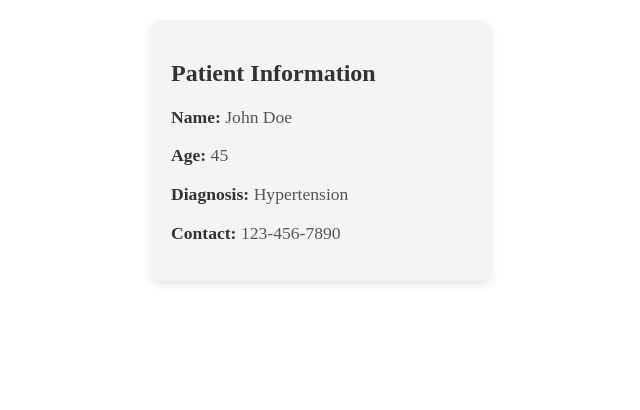
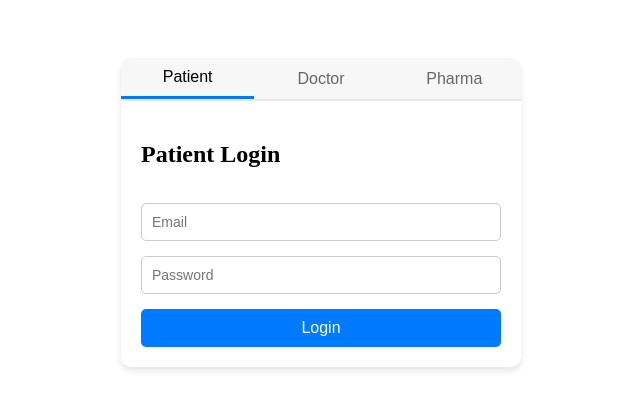
Before and after one commit to Binaryul/MediLink, a React (Vite) app: page / in a window 1280 px wide. Shown: the top 410 px of the page, without its empty margins (319-959 px from the left). Built offline with nearby package versions, Linux system fonts and the light colour scheme.

Commit message:
Started work on a Login portal. 'Finalised' patient card

```diff
--- a/src/App.tsx
+++ b/src/App.tsx
@@ -1,19 +1,9 @@
-import Patient from './assets/patients/patient.tsx';
-
-// Define the App function
+import LoginBox from "./assets/Login/LoginBox"
 function App() {
-  // Sample patient data to pass as props
-  const samplePatient = {
-    name: "John Doe",
-    age: 45,
-    diagnosis: "Hypertension",
-    contact: "123-456-7890"
-  };
 
   return (
-    <div className="App">
-      {/* Pass the patientData object to the Patient component */}
-      <Patient patientData={samplePatient} />
+    <div className="App" style={{ display: "flex", flexWrap: "wrap" }}>
+     <LoginBox/>
     </div>
   );
 }
--- /dev/null
+++ b/src/assets/Login/DrLogin.tsx
@@ -0,0 +1,39 @@
+import styles from "./UserLogin.module.css"
+import { useState } from "react"
+
+function DrLogin(){
+    const [email, setEmail] = useState<string>("");
+    const [isValid, setIsValid] = useState<boolean>(true);
+
+
+    // when email changes this catches the change in useState and passes it through validation
+    function handleEmailChange(event: React.ChangeEvent<HTMLInputElement>) {
+        const input = event.target.value;
+        setEmail(input);
+        setIsValid(isValidEmail(input));
+    }
+
+    function isValidEmail(email: string): boolean {
+        const emailRegex = /^[^\s@]+@[^\s@]+\.[^\s@]+$/;
+        return emailRegex.test(email);
+    }
+    return (
+        <div className={styles.loginForm}>
+            <h2>Doctor Login</h2>
+            <input
+                type="text"
+                placeholder="Email"
+                value={email}
+                onChange={handleEmailChange}
+                className={`${styles.input} ${!isValid ? styles.invalid : ""}`}
+                // changes style depending on if isValid is True or not
+            />
+            {!isValid && <p className={styles.errorText}>Please enter a valid email address.</p>}
+            <input type="password" placeholder="Password" className={styles.input} />
+            <button className={styles.submitButton} disabled={!isValid}>Login</button>
+        </div>
+    )
+}
+
+
+export default DrLogin
--- /dev/null
+++ b/src/assets/Login/LoginBox.module.css
@@ -0,0 +1,58 @@
+.selected-role {
+    text-align: center;
+  }
+
+  .selected-role button {
+    margin-top: 1rem;
+    padding: 0.5rem 1rem;
+    background: #007bff;
+    color: #fff;
+    border: none;
+    border-radius: 4px;
+    cursor: pointer;
+    transition: background 0.2s;
+  }
+
+  .selected-role button:hover {
+    background: #0056b3;
+  }
+
+  .loginBox {
+    width: 400px;
+    margin: 50px auto;
+    background: #ffffff;
+    box-shadow: 0 4px 6px rgba(0, 0, 0, 0.1);
+    border-radius: 10px;
+    overflow: hidden;
+}
+
+.tabContainer {
+    display: flex;
+    justify-content: space-around;
+    background-color: #f7f7f7;
+    border-bottom: 2px solid #eaeaea;
+}
+
+.tabButton {
+    flex: 1;
+    padding: 10px;
+    background: none;
+    border: none;
+    cursor: pointer;
+    font-size: 16px;
+    color: #666;
+    transition: color 0.3s ease, border-bottom 0.3s ease;
+}
+
+.tabButton:hover {
+    color: #000;
+}
+
+.tabButton.active {
+    color: #000;
+    border-bottom: 3px solid #007bff;
+}
+
+.formContainer {
+    padding: 20px;
+}
--- /dev/null
+++ b/src/assets/Login/LoginBox.tsx
@@ -0,0 +1,39 @@
+import styles from "./LoginBox.module.css";
+import { useState } from 'react';
+import PatientLogin from "./PatientLogin"
+import DrLogin from "./DrLogin"
+import PharLogin from "./PharLogin"
+
+
+function LoginBox(){
+  const [activeTab, setActiveTab] = useState("Patient");
+
+  function handleTabClick(tab:string) {
+    setActiveTab(tab);
+  }
+
+
+  return (
+    <div className={styles.loginBox}>
+      <div className={styles.tabContainer}>
+        <button className={`${styles.tabButton} ${activeTab === "Patient" ? styles.active : ""}`} onClick={() => handleTabClick("Patient")}>
+          Patient
+        </button>
+        <button className={`${styles.tabButton} ${activeTab === "Doctor" ? styles.active : ""}`} onClick={() => handleTabClick("Doctor")}>
+          Doctor
+        </button>
+        <button className={`${styles.tabButton} ${activeTab === "Pharma" ? styles.active : ""}`} onClick={() => handleTabClick("Pharma")}>
+          Pharma
+        </button>
+      </div>
+      <div className={styles.formContainer}>
+        {activeTab == "Patient" && <PatientLogin />}
+        {activeTab == "Doctor" && <DrLogin/>}
+        {activeTab == "Pharma" && <PharLogin/>}
+      </div>
+    </div>
+  )
+
+}
+
+export default LoginBox
--- /dev/null
+++ b/src/assets/Login/PatientLogin.tsx
@@ -0,0 +1,39 @@
+import styles from "./UserLogin.module.css"
+import { useState } from "react"
+
+function PatientLogin(){
+
+    const [email, setEmail] = useState<string>("");
+    const [isValid, setIsValid] = useState<boolean>(true);
+
+
+    // when email changes this catches the change in useState and passes it through validation
+    function handleEmailChange(event: React.ChangeEvent<HTMLInputElement>) {
+        const input = event.target.value;
+        setEmail(input);
+        setIsValid(isValidEmail(input));
+    }
+
+    function isValidEmail(email: string): boolean {
+        const emailRegex = /^[^\s@]+@[^\s@]+\.[^\s@]+$/;
+        return emailRegex.test(email);
+    }
+    return (
+        <div className={styles.loginForm}>
+            <h2>Patient Login</h2>
+            <input
+                type="text"
+                placeholder="Email"
+                value={email}
+                onChange={handleEmailChange}
+                className={`${styles.input} ${!isValid ? styles.invalid : ""}`}
+                // changes style depending on if isValid is True or not
+            />
+            {!isValid && <p className={styles.errorText}>Please enter a valid email address.</p>}
+            <input type="password" placeholder="Password" className={styles.input} />
+            <button className={styles.submitButton} disabled={!isValid}>Login</button>
+        </div>
+    )
+}
+
+export default PatientLogin
--- /dev/null
+++ b/src/assets/Login/PharLogin.tsx
@@ -0,0 +1,38 @@
+import styles from "./UserLogin.module.css"
+import { useState } from "react"
+
+function PharLogin(){
+    const [email, setEmail] = useState<string>("");
+    const [isValid, setIsValid] = useState<boolean>(true);
+
+
+    // when email changes this catches the change in useState and passes it through validation
+    function handleEmailChange(event: React.ChangeEvent<HTMLInputElement>) {
+        const input = event.target.value;
+        setEmail(input);
+        setIsValid(isValidEmail(input));
+    }
+
+    function isValidEmail(email: string): boolean {
+        const emailRegex = /^[^\s@]+@[^\s@]+\.[^\s@]+$/;
+        return emailRegex.test(email);
+    }
+    return (
+        <div className={styles.loginForm}>
+            <h2>Pharmacy Login</h2>
+            <input
+                type="text"
+                placeholder="Email"
+                value={email}
+                onChange={handleEmailChange}
+                className={`${styles.input} ${!isValid ? styles.invalid : ""}`}
+                // changes style depending on if isValid is True or not
+            />
+            {!isValid && <p className={styles.errorText}>Please enter a valid email address.</p>}
+            <input type="password" placeholder="Password" className={styles.input} />
+            <button className={styles.submitButton} disabled={!isValid}>Login</button>
+        </div>
+    )
+}
+
+export default PharLogin
--- /dev/null
+++ b/src/assets/Login/UserLogin.module.css
@@ -0,0 +1,39 @@
+.loginForm {
+    display: flex;
+    flex-direction: column;
+    gap: 15px;
+}
+
+.input {
+    padding: 10px;
+    font-size: 14px;
+    border: 1px solid #ccc;
+    border-radius: 5px;
+}
+
+.input.invalid {
+    border-color: red;
+    background-color: #ffe6e6;
+}
+
+.errorText {
+    color: red;
+    font-size: 12px;
+    margin-top: -10px;
+}
+
+.submitButton {
+    padding: 10px;
+    font-size: 16px;
+    background-color: #007bff;
+    color: #fff;
+    border: none;
+    border-radius: 5px;
+    cursor: pointer;
+    transition: background-color 0.3s ease;
+}
+
+.submitButton:disabled {
+    background-color: #ccc;
+    cursor: not-allowed;
+}
--- a/src/assets/patients/patient.tsx
+++ b/src/assets/patients/patient.tsx
@@ -2,32 +2,50 @@ import PropTypes from 'prop-types';
 import styles from './patient.module.css';
 
 
-function Patient({ patientData }: { patientData: PatientInfo }) {
+/*type PatientInfo ={
+  name: string;
+  age: number;
+  diagnosis: string;
+  contact: string;
+};*/
+
+const defaultPatientData: PatientInfo = {
+  name: "Not Real",
+  age: 0,
+  diagnosis: "death",
+  contact: "fax machine",
+};
+
+function Patient({ patientData }: { patientData: Partial<PatientInfo>; }) {
+  const sanitizedData: PatientInfo = {
+    name: typeof patientData.name === "string" ? patientData.name : defaultPatientData.name,
+    age: typeof patientData.age === "number" ? patientData.age : defaultPatientData.age,
+    diagnosis: typeof patientData.diagnosis === "string" ? patientData.diagnosis : defaultPatientData.diagnosis,
+    contact: typeof patientData.contact === "string" ? patientData.contact : defaultPatientData.contact,
+  };
+
+
   return (
     <div className={styles.patientCard}>
-      <h2>Patient Information</h2>
-      <p><strong>Name:</strong> {patientData.name}</p>
-      <p><strong>Age:</strong> {patientData.age}</p>
-      <p><strong>Diagnosis:</strong> {patientData.diagnosis}</p>
-      <p><strong>Contact:</strong> {patientData.contact}</p>
+      <h2><strong>Name:</strong> {sanitizedData.name}</h2>
+      <p><strong>Age:</strong> {sanitizedData.age}</p>
+      <p><strong>Diagnosis:</strong> {sanitizedData.diagnosis}</p>
+      <p><strong>Contact:</strong> {sanitizedData.contact}</p>
     </div>
   );
 }
 
 Patient.propTypes = {
   patientData: PropTypes.shape({
-    name: PropTypes.string.isRequired,
-    age: PropTypes.number.isRequired,
-    diagnosis: PropTypes.string.isRequired,
-    contact: PropTypes.string.isRequired
-  }).isRequired
+    name: PropTypes.string,
+    age: PropTypes.number,
+    diagnosis: PropTypes.string,
+    contact: PropTypes.string,
+  }),
 };
 
 Patient.defaultProps = {
-  name: "Not Real",
-  age: "Infinite",
-  diagnosis: "death",
-  contact: "fax machine"
+  patientData: defaultPatientData,
 };
 
 export default Patient;
```
